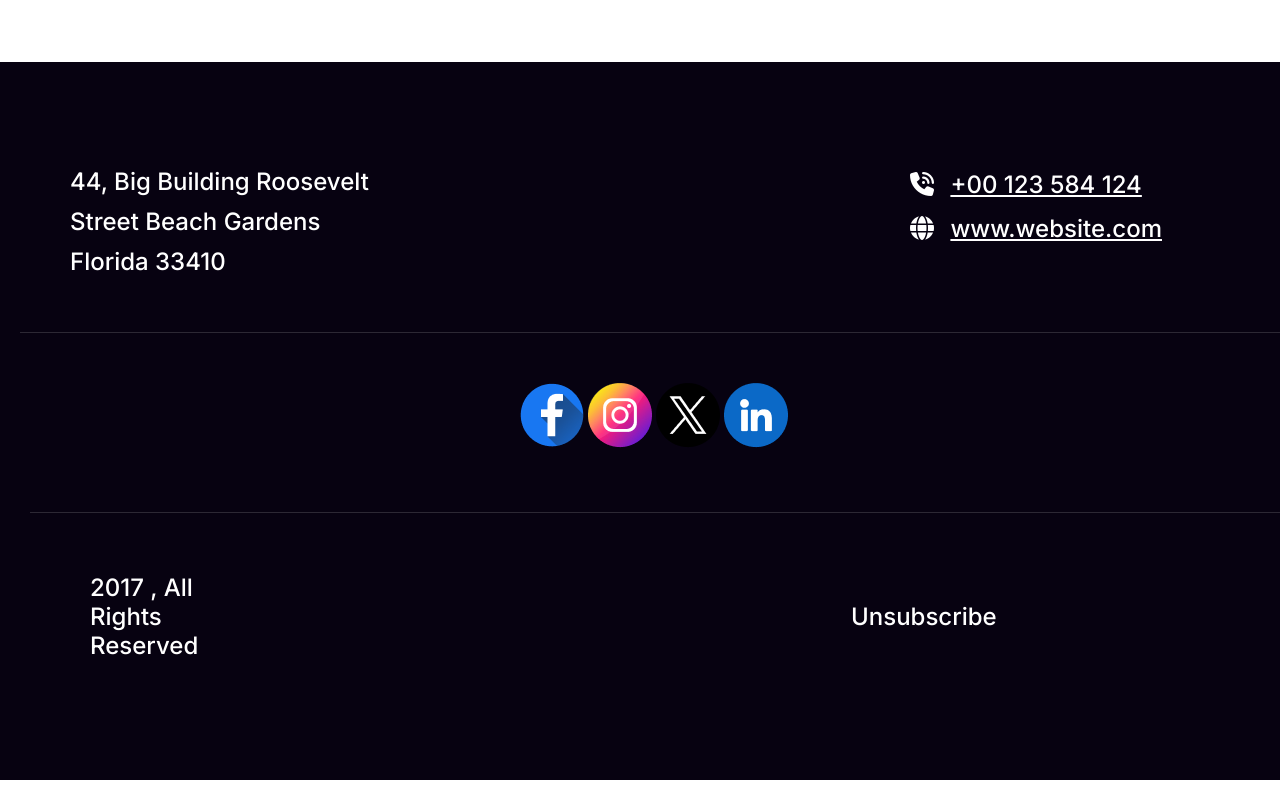
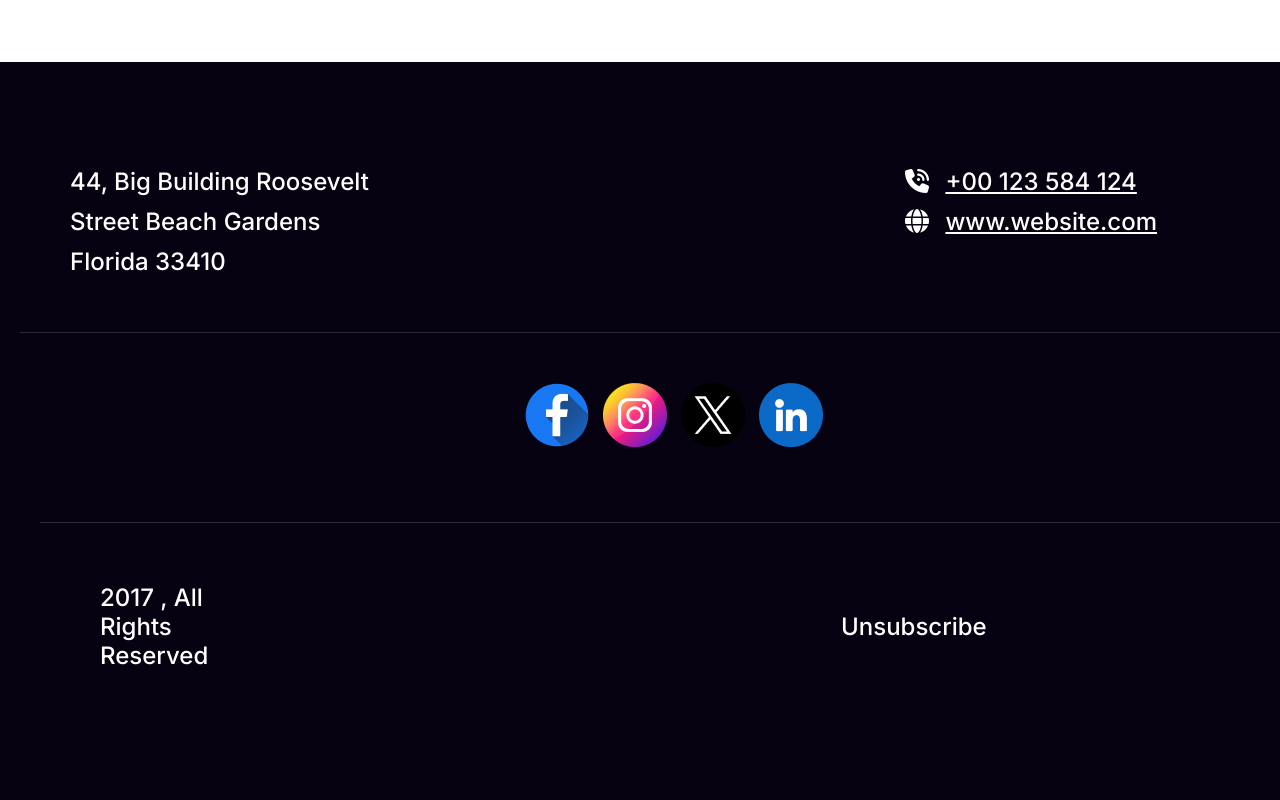
Before and after one commit to saima67/happy-new-year, a plain HTML site: page index.html in a window 1280 px wide. Shown: the part 4443-5243 px from the top of the page. Drawn offline with Linux system fonts and the light colour scheme.

Commit message:
modified icon to the footer section

```diff
--- a/styles/newyear.css
+++ b/styles/newyear.css
@@ -308,12 +308,13 @@ h1,h2,h3,h4,h5,h6,p{
     line-height: 40px;
     width: 50%;
  }
- .footer-column-info i{
-    padding: 10px;
- }
- .footer-column-info a{
+ .footer-column-info i,a{
+    padding: 5px;
     color: #FFF;
  }
+ /* .footer-column-info {
+
+ } */
  .footer-column-line{
     width: 1320px;
     height: 1px;
@@ -327,7 +328,7 @@ h1,h2,h3,h4,h5,h6,p{
    justify-content: space-between;
   }
   .footer-end-section{
-    padding: 10px;
+    padding: 20px;
   }
 .footer-end{
     color: #FFF;
```
